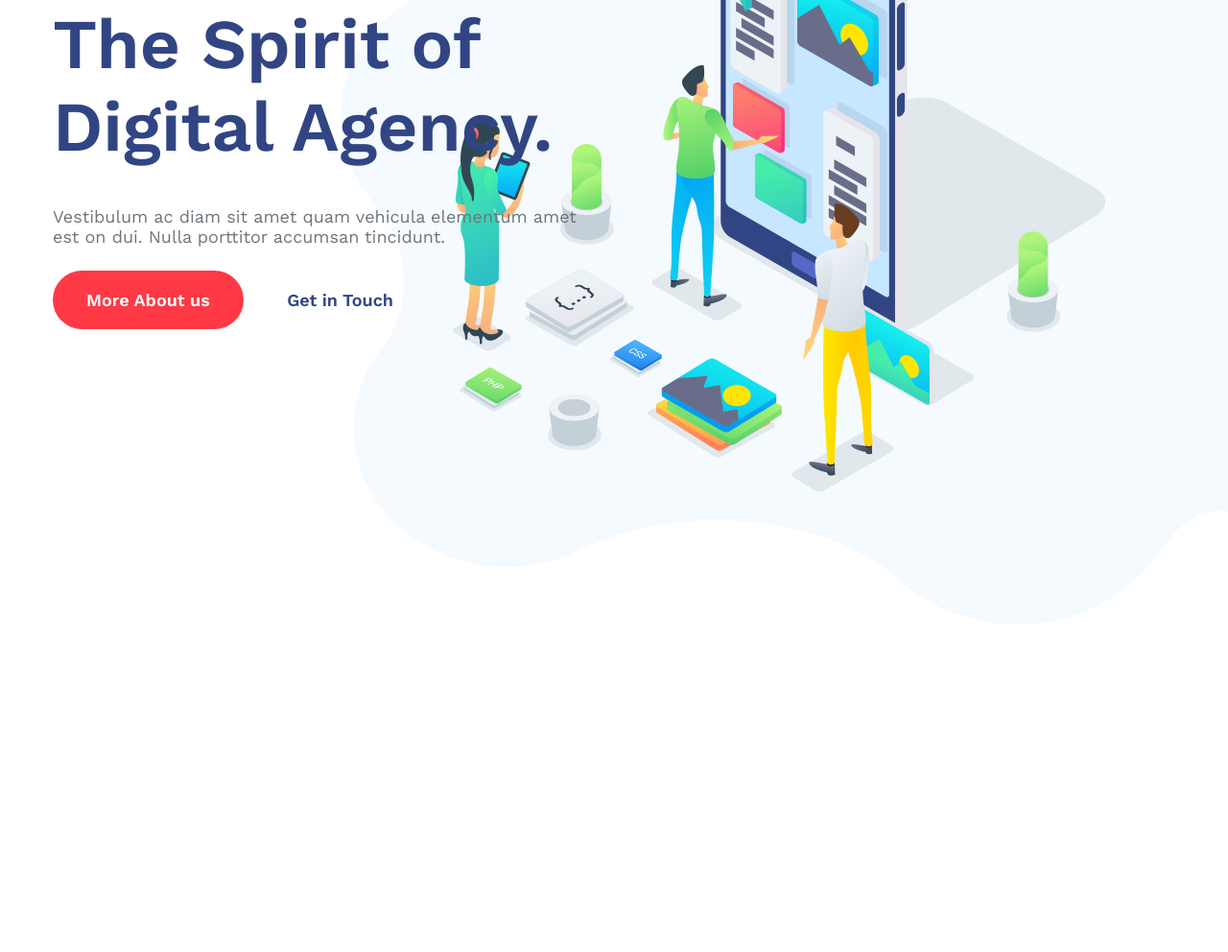
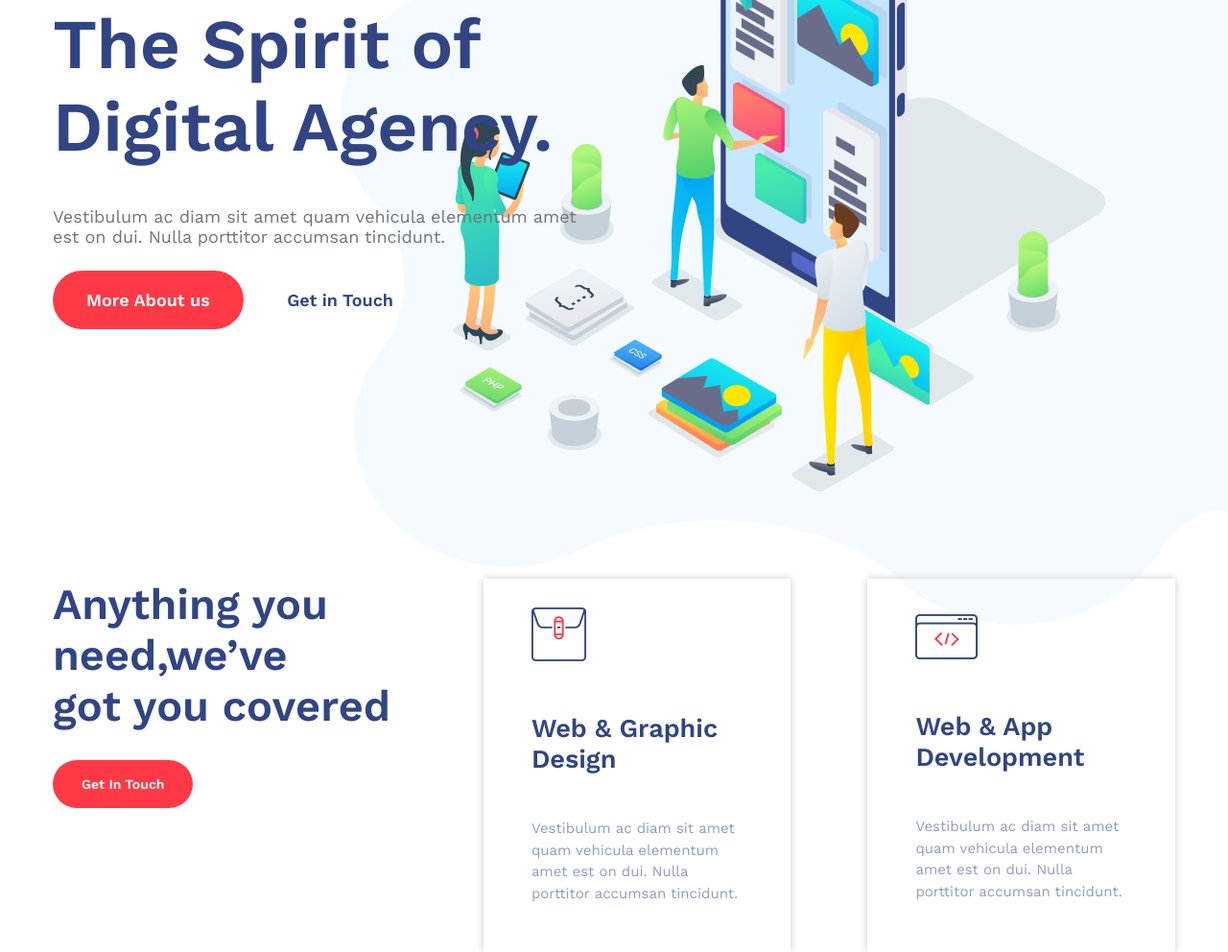
Before and after one commit to BohdanVoznyi/Doob, a plain HTML site: page index.html in a window 1280 px wide. Shown: the part 367-1359 px from the top of the page at 96% size. Before the commit the page ends 1018 px from the top, so only its background shows below. Drawn offline with nearby package versions, Linux system fonts and the light colour scheme.

Commit message:
add features block

```diff
--- a/css/style.css
+++ b/css/style.css
@@ -81,6 +81,7 @@ p {
 
     border: 0;
     outline: 0;
+    background-color: transparent;
 }
 
 
@@ -156,3 +157,71 @@ p {
     background-color: #ff3946;
     border-radius: 50px;
 }
+
+
+/* Features
+====================== */
+.features {
+    padding-top: 170px;
+}
+
+.features__inner {
+    display: flex;
+}
+
+.features__text {
+    width: 430px;
+    margin-right: 70px;
+}
+
+.features__title {
+    margin-bottom: 45px;
+
+    font-size: 45px;
+    font-weight: 600;
+    color: #314584;
+}
+
+.features__btn {
+    padding: 17px 30px;
+
+    color: #fff;
+    font-size: 14px;
+    font-weight: 600;
+    text-decoration: none;
+
+    background-color: #ff3946;
+    border-radius: 30px;
+}
+
+.features__item {
+    margin-right: 80px;
+    width: 30%;
+    padding: 30px 45px 50px 50px;
+
+    box-shadow: 0 0 8px 0 #ccc;
+}
+
+.features__item:last-child {
+    margin-right: 0;
+    padding-top: 37px;
+}
+
+.features__item-logo {
+    margin-bottom: 50px;
+}
+
+.features__item-title {
+    font-size: 27px;
+    font-weight: 600;
+    color: #314584;
+
+    margin-bottom: 45px;
+}
+
+.features__item-text {
+    font-size: 15px;
+    font-weight: 400;
+    color: #919cbd;
+    line-height: 1.5;
+}
--- a/index.html
+++ b/index.html
@@ -53,5 +53,29 @@
 </div><!-- /.intro -->
 
 
+<div class="features">
+    <div class="container">
+        <div class="features__inner">
+            <div class="features__text">
+                <h2 class="features__title">Anything you need,we’ve<p> got you covered</p></h2>
+                <a href="" class="features__btn">Get In Touch</a>
+            </div>
+
+            <div class="features__item">
+                <img src="img/features/features-1.png" alt="" class="features__item-logo">
+                <h3 class="features__item-title">Web & Graphic Design</h3>
+                <div class="features__item-text">Vestibulum ac diam sit amet quam vehicula elementum amet est on dui. Nulla porttitor accumsan tincidunt.</div>
+            </div>
+
+            <div class="features__item">
+                <img src="img/features/features-2.png" alt="" class="features__item-logo">
+                <h3 class="features__item-title">Web & App Development</h3>
+                <div class="features__item-text">Vestibulum ac diam sit amet quam vehicula elementum amet est on dui. Nulla porttitor accumsan tincidunt.</div>
+            </div>
+        </div><!-- /.features__inner -->
+    </div><!-- /.container -->
+</div><!-- /.featured -->
+
+
 </body>
 </html>
```
Also changed, not shown: img/features/features-1.png (added), img/features/features-2.png (added).
